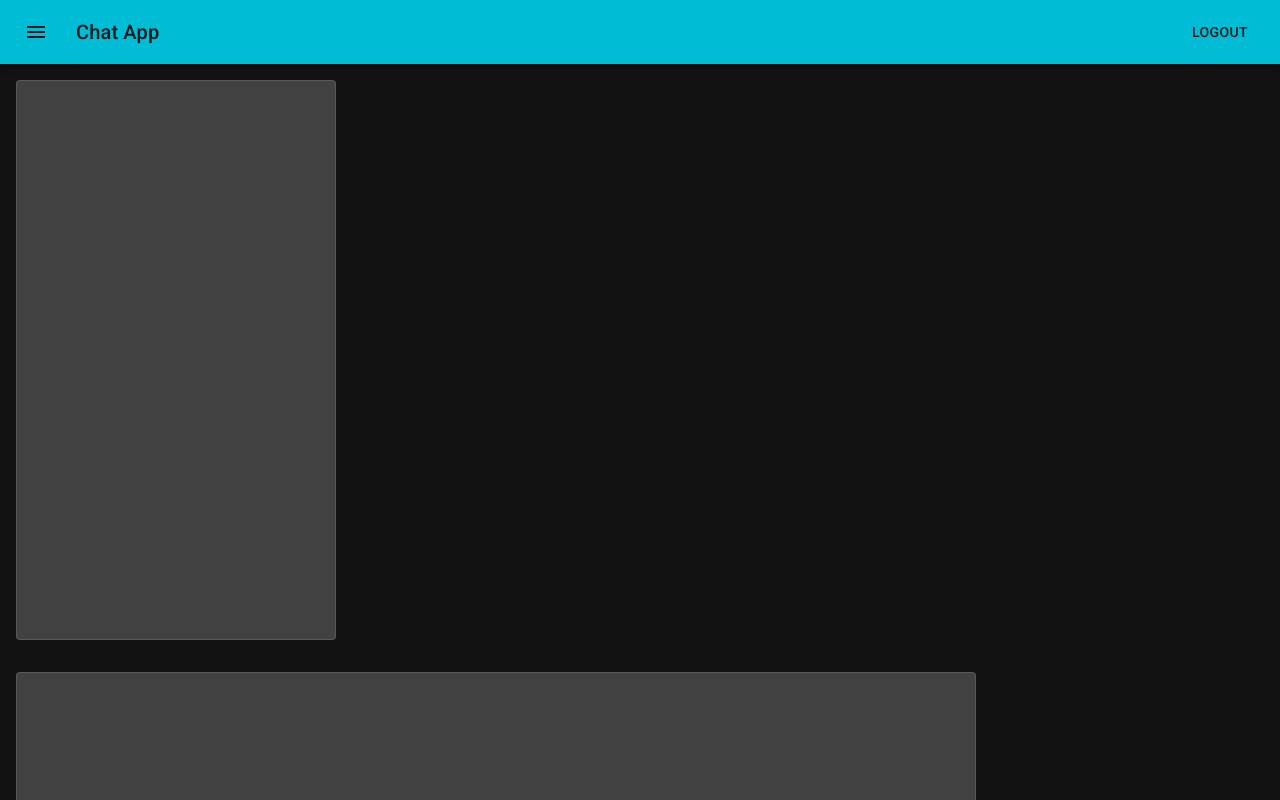
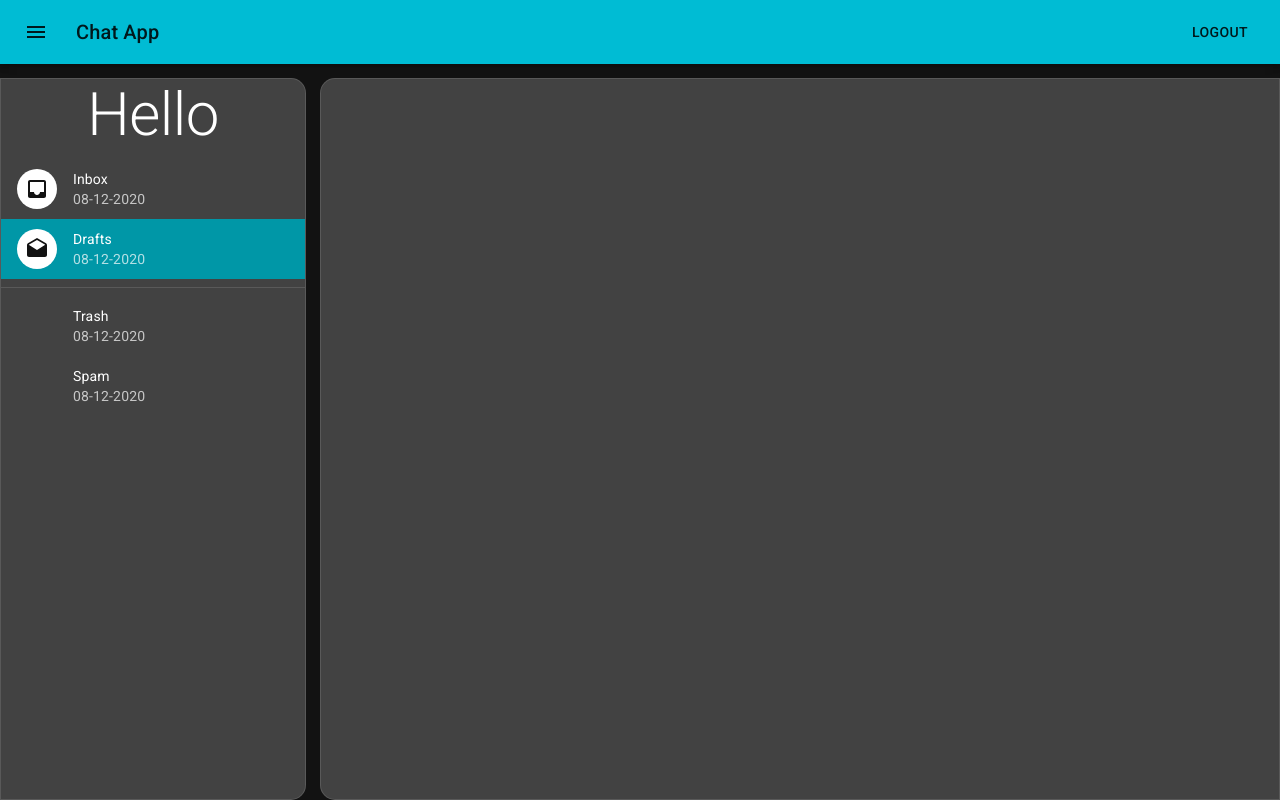
Before and after one commit to cant-code/chat-app, a React (Create React App) app in the folder client/: page / in a window 1280 px wide. Shown: the top 800 px of the page. Built offline with nearby package versions, Linux system fonts and the light colour scheme.

Commit message:
ListWrapper init

```diff
--- /dev/null
+++ b/client/src/components/ListWrapper/ListWrapper.jsx
@@ -0,0 +1,103 @@
+import React from "react";
+import { makeStyles, withStyles } from "@material-ui/core/styles";
+import List from "@material-ui/core/List";
+import MuiListItem from "@material-ui/core/ListItem";
+import ListItemIcon from "@material-ui/core/ListItemIcon";
+import ListItemText from "@material-ui/core/ListItemText";
+import ListItemAvatar from "@material-ui/core/ListItemAvatar";
+import MuiAvatar from "@material-ui/core/Avatar";
+import Divider from "@material-ui/core/Divider";
+import InboxIcon from "@material-ui/icons/Inbox";
+import DraftsIcon from "@material-ui/icons/Drafts";
+import Typography from "@material-ui/core/Typography";
+
+const useStyles = makeStyles((theme) => ({
+  root: {
+    width: "100%",
+    maxWidth: 360,
+  },
+}));
+
+const ListItem = withStyles((theme) => ({
+  root: {
+    "&$selected": {
+      backgroundColor: theme.palette.primary.dark,
+      color: "white",
+    },
+    "&$selected:hover": {
+      backgroundColor: theme.palette.primary.main,
+      color: "white",
+    },
+  },
+  selected: {},
+}))(MuiListItem);
+
+const Avatar = withStyles({
+  root: {
+    backgroundColor: "white",
+  },
+})(MuiAvatar);
+
+export default function ListWrapper() {
+  const classes = useStyles();
+  const [selectedIndex, setSelectedIndex] = React.useState(1);
+
+  const handleListItemClick = (index) => {
+    setSelectedIndex(index);
+  };
+
+  return (
+    <div className={classes.root}>
+      <Typography component="h1" variant="h2" align="center">
+        Hello
+      </Typography>
+      <List component="nav" aria-label="main mailbox folders">
+        <ListItem
+          button
+          dense
+          selected={selectedIndex === 0}
+          onClick={() => handleListItemClick(0)}
+        >
+          <ListItemAvatar>
+            <Avatar>
+              <InboxIcon />
+            </Avatar>
+          </ListItemAvatar>
+          <ListItemText primary="Inbox" secondary="08-12-2020" />
+        </ListItem>
+        <ListItem
+          button
+          dense
+          selected={selectedIndex === 1}
+          onClick={() => handleListItemClick(1)}
+        >
+          <ListItemAvatar>
+            <Avatar>
+              <DraftsIcon />
+            </Avatar>
+          </ListItemAvatar>
+          <ListItemText primary="Drafts" secondary="08-12-2020" />
+        </ListItem>
+      </List>
+      <Divider />
+      <List component="nav" aria-label="secondary mailbox folder">
+        <ListItem
+          button
+          dense
+          selected={selectedIndex === 2}
+          onClick={() => handleListItemClick(2)}
+        >
+          <ListItemText inset primary="Trash" secondary="08-12-2020" />
+        </ListItem>
+        <ListItem
+          button
+          dense
+          selected={selectedIndex === 3}
+          onClick={() => handleListItemClick(3)}
+        >
+          <ListItemText inset primary="Spam" secondary="08-12-2020" />
+        </ListItem>
+      </List>
+    </div>
+  );
+}
--- a/client/src/pages/Home.jsx
+++ b/client/src/pages/Home.jsx
@@ -1,26 +1,29 @@
 import React from "react";
 import Navbar from "../components/Navbar";
 import Paper from "@material-ui/core/Paper";
+import Grid from "@material-ui/core/Grid";
 import { makeStyles } from "@material-ui/core/styles";
+import Box from "@material-ui/core/Box";
+import ListWrapper from "../components/ListWrapper/ListWrapper";
 
 const useStyles = makeStyles((theme) => ({
   root: {
-    display: "flex",
-    flexWrap: "wrap",
-    "& > *": {
-      width: theme.spacing(83.5),
-      height: theme.spacing(50),
+    flexGrow: 1,
+    marginTop: "1em",
+  },
+  paper: {
+    [theme.breakpoints.down("xs")]: {
+      height: "calc(100vh - 56px - 1em)",
+    },
+    [theme.breakpoints.up("sm")]: {
+      height: "calc(100vh - 64px - 1em)",
     },
   },
-  paper: {
-    width: theme.spacing(40),
-    height: theme.spacing(70),
-    margin: theme.spacing(2),
-  },
-  paper2: {
-    width: theme.spacing(120),
-    height: theme.spacing(70),
-    margin: theme.spacing(2),
+  chatList: {
+    [theme.breakpoints.up("sm")]: {
+      borderTopLeftRadius: "15px",
+      borderBottomLeftRadius: "15px",
+    },
   },
 }));
 
@@ -30,10 +33,29 @@ export default function Home() {
   return (
     <>
       <Navbar />
-      <div className={classes.root}>
-        <Paper variant="outlined" className={classes.paper} />
-        <Paper variant="outlined" className={classes.paper2} />
-      </div>
+      <Grid container className={classes.root}>
+        <Grid item xs={3} component={Box} display={{ xs: "none", sm: "block" }}>
+          <Paper
+            variant="outlined"
+            square
+            className={classes.paper}
+            style={{
+              marginRight: "1em",
+              borderTopRightRadius: "15px",
+              borderBottomRightRadius: "15px",
+            }}
+          >
+            <ListWrapper />
+          </Paper>
+        </Grid>
+        <Grid item xs>
+          <Paper
+            variant="outlined"
+            className={`${classes.paper} ${classes.chatList}`}
+            square
+          />
+        </Grid>
+      </Grid>
     </>
   );
 }
```
